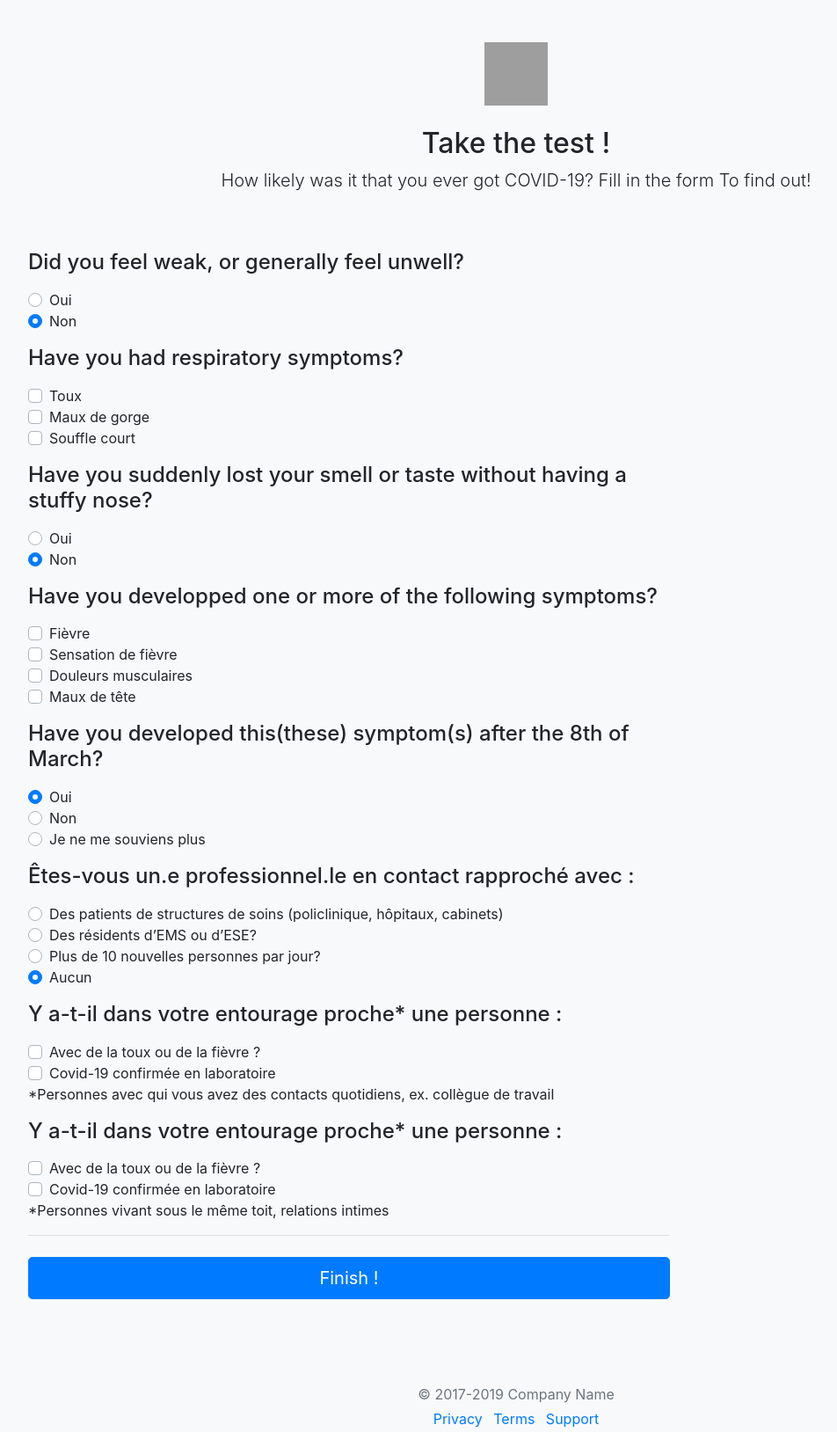
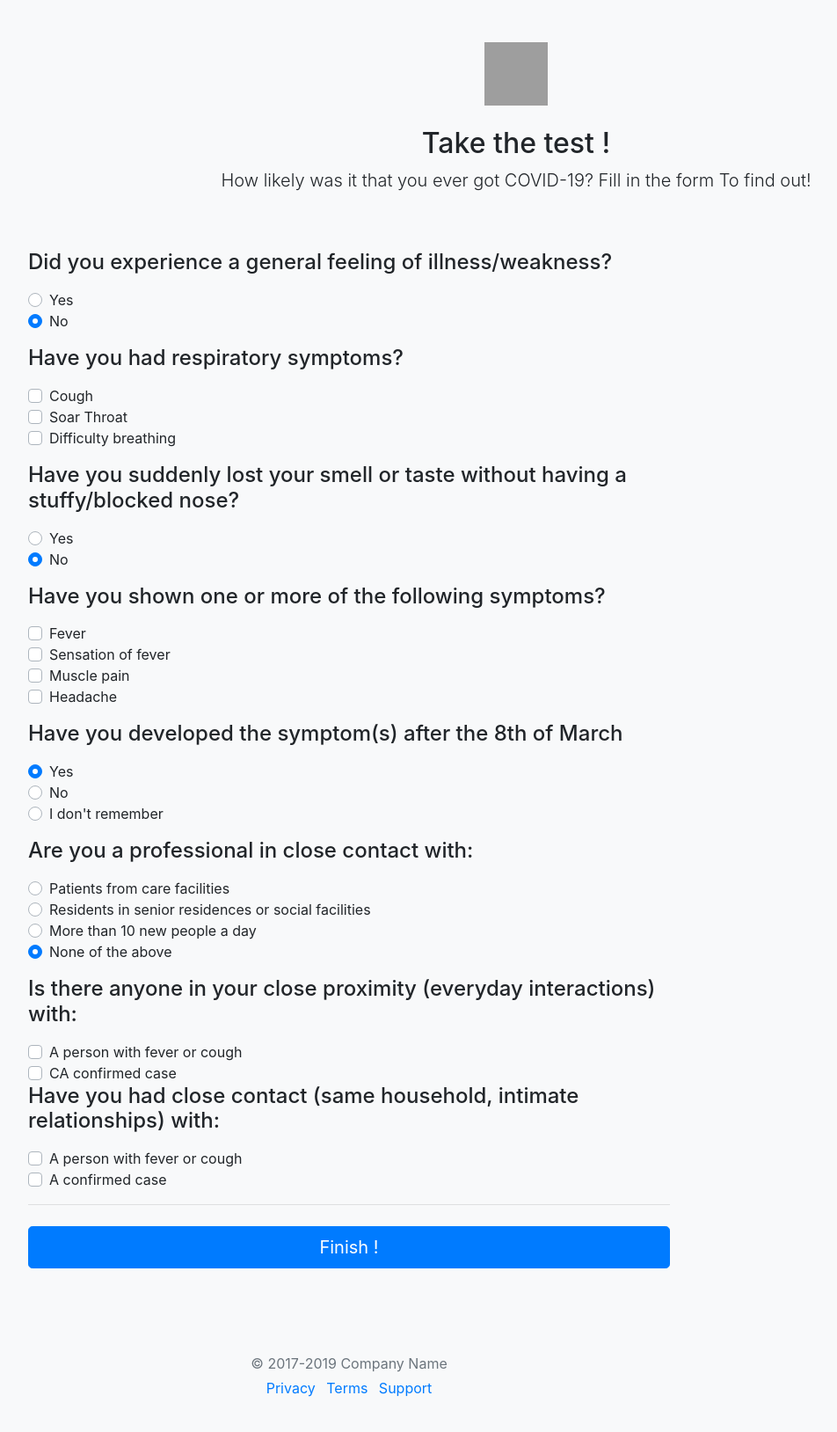
Before and after one commit to RomainMendez/goplasma, a Flask app: page /home in a window 1280 px wide. Shown: the top 1628 px of the page at 88% size, without its empty margins (53-1005 px from the left). After the commit the page ends 1588 px from the top, so only its background shows below. Run offline with Flask 2, Linux system fonts and the light colour scheme; parts of the project's set-up code (start-up, migrations or seed data) failed here and were passed over; some libraries are stand-ins or nearby versions; grey boxes are pictures that could not be loaded.

Commit message:
Update page.html

```diff
--- a/templates/page.html
+++ b/templates/page.html
@@ -45,21 +45,21 @@
 
     <div class="col-md-8 order-md-1">
       <form action="/result" class="needs-validation" novalidate>
-        <h4 class="mb-3">Did you feel weak, or generally feel unwell?</h4>
+        <h4 class="mb-3">Did you experience a general feeling of illness/weakness?</h4>
         <div class="d-block my-3" >
           <div class="custom-control custom-radio" onclick=enableSliderQuestion()>
             <input id="faiblesse1oui" name="generally_ill" value='yes' type="radio" class="custom-control-input" required="">
-            <label class="custom-control-label" for="faiblesse1oui">Oui</label>
+            <label class="custom-control-label" for="faiblesse1oui">Yes</label>
           </div>
           <div class="custom-control custom-radio" onclick=disableSliderQuestion()>
             <input id="faiblesse1non" name="generally_ill" value='no' type="radio" class="custom-control-input" checked="" required="">
-            <label class="custom-control-label" for="faiblesse1non">Non</label>
+            <label class="custom-control-label" for="faiblesse1non">No</label>
           </div>
         </div>
         <div id="additionalSlider" class="my-3" style="display:none">
           <h5 class="mb-3">How bad did you feel at the worst moment of your illness? </h4>
           <div class="slidecontainer">
-            Top fit <input type="range" min="0" max="4" value="0" class="slider" id="myRange" name="illness_level"> Very ill
+            Great <input type="range" min="0" max="4" value="0" class="slider" id="myRange" name="illness_level"> Very ill
           </div>
         </div>
 
@@ -67,85 +67,85 @@
         <div class="d-block my-3">
           <div class="custom-control custom-checkbox">
             <input id="s1oui" name="resp_cough" value='yes' type="checkbox" class="custom-control-input">
-            <label class="custom-control-label" for="s1oui">Toux</label>
+            <label class="custom-control-label" for="s1oui">Cough</label>
           </div>
           <div class="custom-control custom-checkbox">
             <input id="s2oui" name="resp_throat" value='yes' type="checkbox" class="custom-control-input">
-            <label class="custom-control-label" for="s2oui">Maux de gorge</label>
+            <label class="custom-control-label" for="s2oui">Soar Throat</label>
           </div>
           <div class="custom-control custom-checkbox">
             <input id="s3oui" name="resp_breath" value='yes' type="checkbox" class="custom-control-input">
-            <label class="custom-control-label" for="s3oui">Souffle court</label>
+            <label class="custom-control-label" for="s3oui">Difficulty breathing</label>
           </div>
         </div>
 
-        <h4 class="mb-3">Have you suddenly lost your smell or taste without having a stuffy nose?</h4>
+        <h4 class="mb-3">Have you suddenly lost your smell or taste without having a stuffy/blocked nose?</h4>
         <div class="d-block my-3">
           <div class="custom-control custom-radio">
             <input id="sudden1" name="taste_loss" value='yes' type="radio" class="custom-control-input" required="">
-            <label class="custom-control-label" for="sudden1">Oui</label>
+            <label class="custom-control-label" for="sudden1">Yes</label>
           </div>
           <div class="custom-control custom-radio">
             <input id="sudden2" name="taste_loss" value='no' type="radio" class="custom-control-input" checked="" required="">
-            <label class="custom-control-label" for="sudden2">Non</label>
+            <label class="custom-control-label" for="sudden2">No</label>
           </div>
         </div>
 
-        <h4 class="mb-3"> Have you developped one or more of the following symptoms?</h4>
+        <h4 class="mb-3"> Have you shown one or more of the following symptoms?</h4>
         <div class="d-block my-3">
           <div class="custom-control custom-checkbox">
             <input id="s11oui" name="sympt_fever" value='yes' type="checkbox" class="custom-control-input">
-            <label class="custom-control-label" for="s11oui">Fièvre</label>
+            <label class="custom-control-label" for="s11oui">Fever</label>
           </div>
           <div class="custom-control custom-checkbox">
             <input id="s21oui" name="sympt_sens_fev" value='yes' type="checkbox" class="custom-control-input">
-            <label class="custom-control-label" for="s21oui">Sensation de fièvre</label>
+            <label class="custom-control-label" for="s21oui">Sensation of fever</label>
           </div>
           <div class="custom-control custom-checkbox">
             <input id="s31oui" name="sympt_musc" value='yes' type="checkbox" class="custom-control-input">
-            <label class="custom-control-label" for="s31oui">Douleurs musculaires</label>
+            <label class="custom-control-label" for="s31oui">Muscle pain</label>
           </div>
           <div class="custom-control custom-checkbox">
             <input id="s41oui" name="sympt_head" value='yes' type="checkbox" class="custom-control-input">
-            <label class="custom-control-label" for="s41oui">Maux de tête</label>
+            <label class="custom-control-label" for="s41oui">Headache</label>
           </div>
         </div>
 
-        <h4 class="mb-3">Have you developed this(these) symptom(s) after the 8th of March?</h4>
+        <h4 class="mb-3">Have you developed the symptom(s) after the 8th of March</h4>
         <div class="d-block my-3">
           <div class="custom-control custom-radio">
             <input id="date_oui" name="date_symptoms" value='yes' type="radio" class="custom-control-input" checked="" required="">
-            <label class="custom-control-label" for="date_oui">Oui</label>
+            <label class="custom-control-label" for="date_oui">Yes</label>
           </div>
           <div class="custom-control custom-radio">
             <input id="date_non" name="date_symptoms" value='no' type="radio" class="custom-control-input"   required="">
-            <label class="custom-control-label" for="date_non">Non</label>
+            <label class="custom-control-label" for="date_non">No</label>
           </div>
           <div class="custom-control custom-radio">
             <input id="date_unknown" name="date_symptoms" value='unknown' type="radio" class="custom-control-input"  required="">
-            <label class="custom-control-label" for="date_unknown">Je ne me souviens plus</label>
+            <label class="custom-control-label" for="date_unknown">I don't remember</label>
           </div>
         </div>
 
-        <h4 class="mb-3">Êtes-vous un.e professionnel.le en contact rapproché avec :</h4>
+        <h4 class="mb-3">Are you a professional in close contact with:</h4>
         <div class="d-block my-3">
           <div class="custom-control custom-radio" onclick=enableAdditionnalQuestion()>
             <input id="pr1" name="work_env" value='healthcare' type="radio" class="custom-control-input" required="">
-            <label class="custom-control-label" for="pr1">Des patients de structures de soins (policlinique, hôpitaux, cabinets)</label>
+            <label class="custom-control-label" for="pr1">Patients from care facilities </label>
           </div>
           <div class="custom-control custom-radio" onclick=enableAdditionnalQuestion()>
             <input id="pr2" name="work_env" value='close_contact' type="radio" class="custom-control-input" required="">
-            <label class="custom-control-label" for="pr2">Des résidents d’EMS ou d’ESE?
+            <label class="custom-control-label" for="pr2">Residents in senior residences or social facilities
             </label>
           </div>
           <div class="custom-control custom-radio" onclick=enableAdditionnalQuestion()>
             <input id="pr3" name="work_env" value='regular_contact' type="radio" class="custom-control-input" required="">
-            <label class="custom-control-label" for="pr3">Plus de 10 nouvelles personnes par jour?
+            <label class="custom-control-label" for="pr3">More than 10 new people a day
             </label>
           </div>
           <div class="custom-control custom-radio" onclick=disableAdditionnalQuestion()>
             <input id="pr4" name="work_env" value='no_contact' type="radio" class="custom-control-input" checked="" required="">
-            <label class="custom-control-label" for="pr4">Aucun
+            <label class="custom-control-label" for="pr4">None of the above
             </label>
           </div>
         </div>
@@ -153,44 +153,46 @@
           <h5 class="mb-3">Question additionnelle </h4>
           <div class="custom-control custom-checkbox">
             <input id="pr11" name="work_protec" value='yes' type="checkbox" class="custom-control-input" required="">
-            <label class="custom-control-label" for="pr11">Avez-vous porté des équipements de protection individuelle pendant vos heures de travail ?</label>
+            <label class="custom-control-label" for="pr11">Did you wear personal protective equipment during your work time ?</label>
           </div>
           <div class="custom-control custom-checkbox">
             <input id="pr12" name="work_exposure" value='yes' type="checkbox" class="custom-control-input" required="">
-            <label class="custom-control-label" for="pr12">Savez-vous si vous avez été exposé à un cas confirmé en laboratoire?
+            <label class="custom-control-label" for="pr12">Do you know of having been exposed to a laboratory confirmed case ?
             </label>
           </div>
         </div>
 
-        <h4 class="mb-3">Y a-t-il dans votre entourage proche* une personne :</h4>
+        <h4 class="mb-3">Is there anyone in your close proximity (everyday interactions) with:</h4>
         <div class="d-block my-3">
           <div class="custom-control custom-checkbox">
             <input id="ent1" name="proxim_sympt" value='yes' type="checkbox" class="custom-control-input">
-            <label class="custom-control-label" for="ent1">Avec de la toux ou de la fièvre ?</label>
+            <label class="custom-control-label" for="ent1">A person with fever or cough</label>
           </div>
           <div class="custom-control custom-checkbox">
             <input id="ent2" name="proxim_case" value='yes' type="checkbox" class="custom-control-input">
-            <label class="custom-control-label" for="ent2">Covid-19 confirmée en laboratoire</label>
+            <label class="custom-control-label" for="ent2">CA confirmed case</label>
           </div>
 
+<!--
           <p>*Personnes avec qui vous avez des contacts quotidiens, ex. collègue de travail</p>
         </div>
+-->
 
-        <h4 class="mb-3">Y a-t-il dans votre entourage proche* une personne :</h4>
+        <h4 class="mb-3">Have you had close contact (same household, intimate relationships) with:</h4>
         <div class="d-block my-3">
           <div class="custom-control custom-checkbox">
             <input id="ent11" name="contact_sympt" value='yes' type="checkbox" class="custom-control-input">
-            <label class="custom-control-label" for="ent11">Avec de la toux ou de la fièvre ?</label>
+            <label class="custom-control-label" for="ent11">A person with fever or cough</label>
           </div>
           <div class="custom-control custom-checkbox">
             <input id="ent12" name="contact_case" value='yes' type="checkbox" class="custom-control-input">
-            <label class="custom-control-label" for="ent12">Covid-19 confirmée en laboratoire</label>
+            <label class="custom-control-label" for="ent12">A confirmed case</label>
           </div>
-
+<!--
           <p>*Personnes vivant sous le même toit, relations intimes</p>
         </div>
-
-        <hr class="mb-4">
+-->
+         <hr class="mb-4">
         <button class="btn btn-primary btn-lg btn-block" type="submit">Finish !</button>
       </form>
     </div>
```
